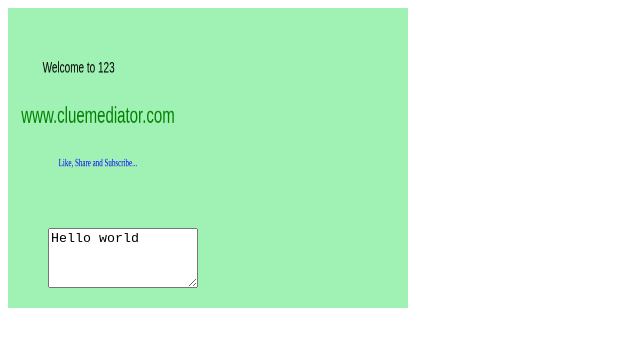
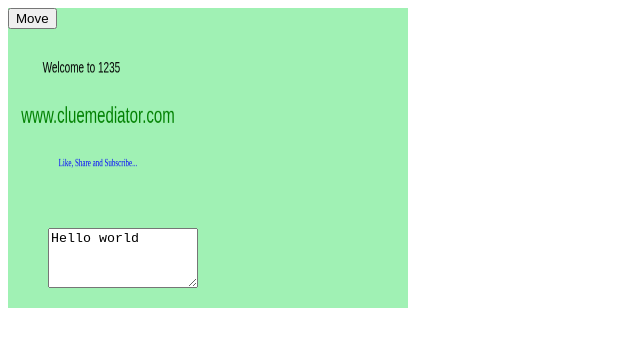
Before and after one commit to akv004/react-canvas-recoil, a React (Create React App) app: page / in a window 1280 px wide. Shown: the top 346 px of the page, without its empty margins (0-640 px from the left). Built offline with nearby package versions, Linux system fonts and the light colour scheme.

Commit message:
2 files modified

```diff
--- a/App.tsx
+++ b/App.tsx
@@ -4,7 +4,6 @@
 import { textState } from './store';
 
 export default function App() {
-
   const [text, setText] = useRecoilState(textState);
   const canvas = React.useRef();
   let ctx = null;
@@ -15,7 +14,7 @@
     canvasEle.height = 400;
 
     // get context of the canvas
-    ctx = canvasEle.getContext("2d");
+    ctx = canvasEle.getContext('2d');
   }, []);
 
   React.useEffect(() => {
@@ -23,14 +22,31 @@
 
     writeText({ text: 'Welcome to ', x: 180, y: 70 }, { textAlign: 'right' });
 
-    writeText({ text: 'www.cluemediator.com', x: 180, y: 130 }, { fontSize: 30, color: 'green', textAlign: 'center' });
+    writeText(
+      { text: 'www.cluemediator.com', x: 180, y: 130 },
+      { fontSize: 30, color: 'green', textAlign: 'center' }
+    );
 
-    writeText({ text: 'Like, Share and Subscribe...', x: 180, y: 200 }, { fontSize: 14, fontFamily: 'cursive', color: 'blue', textAlign: 'center' });
+    writeText(
+      { text: 'Like, Share and Subscribe...', x: 180, y: 200 },
+      {
+        fontSize: 14,
+        fontFamily: 'cursive',
+        color: 'blue',
+        textAlign: 'center',
+      }
+    );
   }, []);
 
   const writeText = (info, style = {}) => {
     const { text, x, y } = info;
-    const { fontSize = 20, fontFamily = 'Arial', color = 'black', textAlign = 'left', textBaseline = 'top' } = style;
+    const {
+      fontSize = 20,
+      fontFamily = 'Arial',
+      color = 'black',
+      textAlign = 'left',
+      textBaseline = 'top',
+    } = style;
 
     ctx.beginPath();
     ctx.font = fontSize + 'px ' + fontFamily;
@@ -39,14 +55,18 @@
     ctx.fillStyle = color;
     ctx.fillText(text, x, y);
     ctx.stroke();
-  }
+  };
 
+  const move = () => {
+    console.log('move');
+  };
   return (
     <div class="wrap">
       <h1>Hello StackBlitz!</h1>
       <p>Start editing to see some magic happen :)</p>
       <canvas ref={canvas}></canvas>
       <textarea id="go">Hello world</textarea>
+      <button onClick={move}>Move</button>
     </div>
   );
 }
--- a/store.ts
+++ b/store.ts
@@ -8,5 +8,5 @@
 
 export const textState = atom({
   key: 'textState', // unique ID (with respect to other atoms/selectors)
-  default: '123', // default value (aka initial value)
+  default: '1235', // default value (aka initial value)
 });
```
